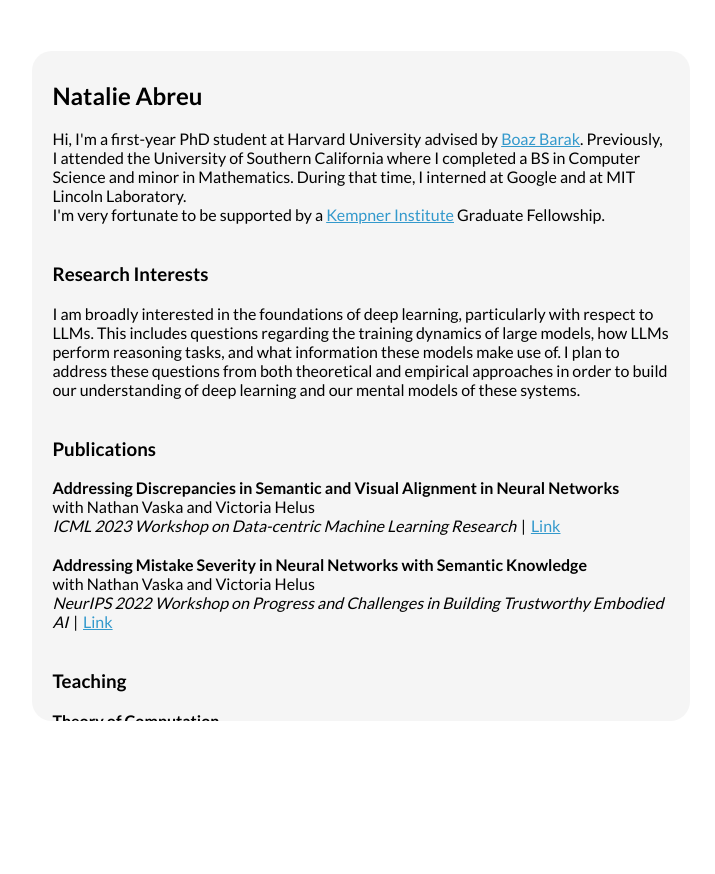
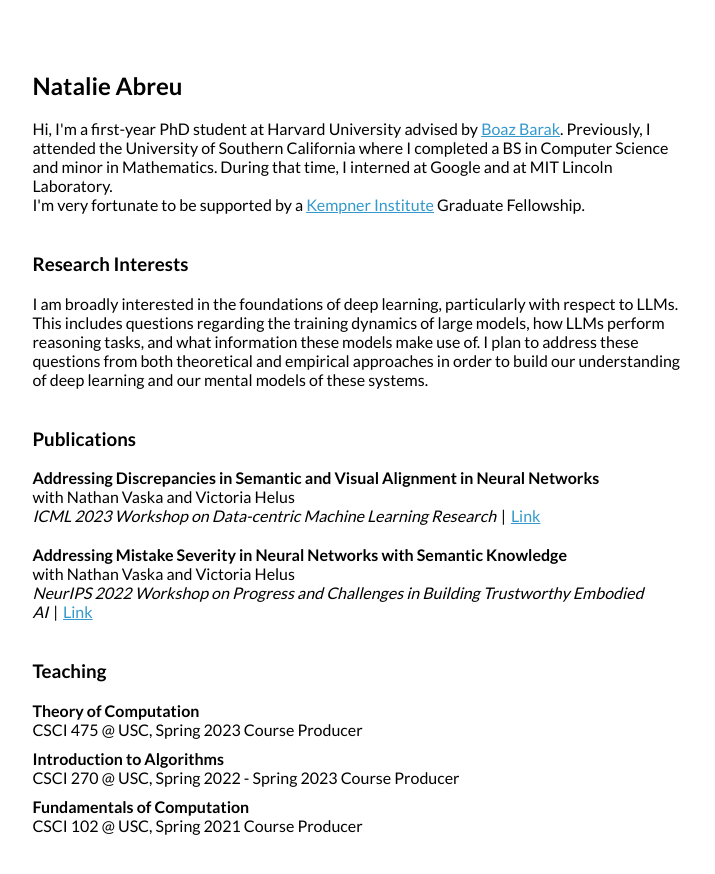
Before and after one commit to natalieabreu/website, a plain HTML site: page index.html in a window 1280 px wide. Shown: the full height of the page, 134-849 px from the left. Before the commit the page ends 801 px from the top, so only its background shows below. Drawn offline with Linux system fonts and the light colour scheme.

Commit message:
Update styles.css

```diff
--- a/styles.css
+++ b/styles.css
@@ -38,7 +38,7 @@ body {
     margin-bottom: 10vh;
 }
 
-#info {
+/* #info {
     height: 80vh;
     overflow: scroll;
     border-radius: 20px;
@@ -52,7 +52,7 @@ body {
 
 ::-webkit-scrollbar {
     display: none;
-}
+} */
 
 #research-interests {
     padding-top: 20px;
```
